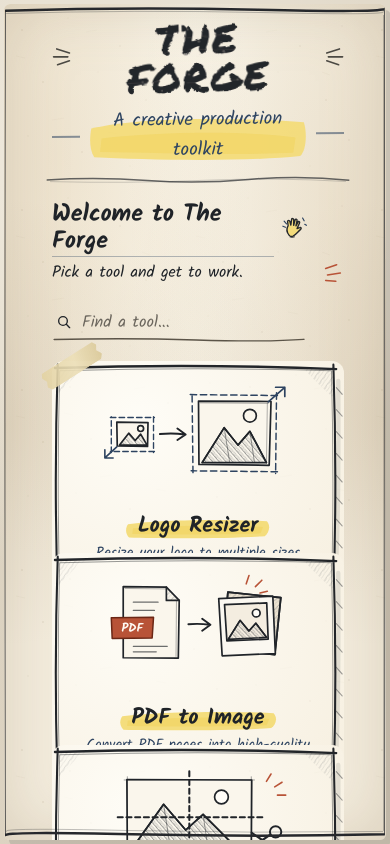
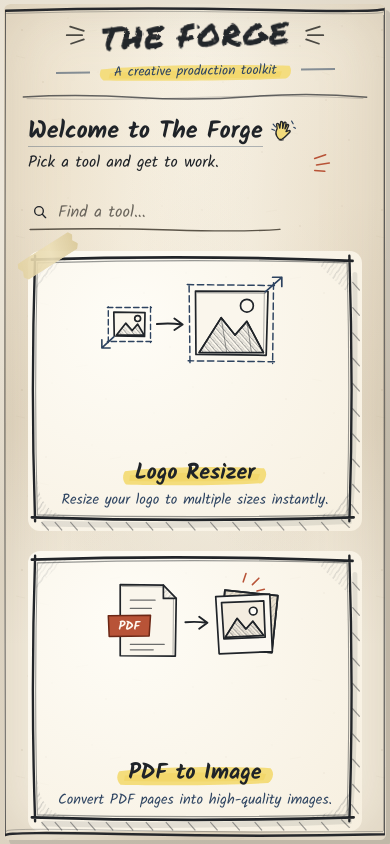
Before and after one commit to Kotaru27/The-Forge, a React (Vite) app: page /#/home in a window 390 px wide. Built offline with nearby package versions, Linux system fonts and the light colour scheme; a web font is replaced by a local one; what pica would draw is missing.

Commit message:
fix(home): prevent card and description overlap on laptop and narrow viewports

```diff
--- a/src/sketchbook-theme.css
+++ b/src/sketchbook-theme.css
@@ -2009,6 +2009,91 @@
   color: var(--sk-text-danger) !important;
 }
 
+
+/* =========================================================
+ * HOME RESPONSIVENESS — keep the illustrated cards in their
+ * own rows on narrower laptop screens; scroll, never overlap.
+ * ========================================================= */
+.forge-ctk-ui.forge-sketch-ui .sketch-home {
+  height: 100%;
+  min-height: 0;
+  min-width: 0;
+  overflow-x: hidden;
+  overflow-y: auto;
+}
+
+.forge-ctk-ui.forge-sketch-ui .sketch-home-grid {
+  grid-auto-rows: minmax(280px, auto) !important;
+  align-items: stretch;
+  row-gap: 24px !important;
+}
+
+.forge-ctk-ui.forge-sketch-ui .sketch-home-grid > .sketch-card-slot {
+  min-height: 0;
+}
+
+.forge-ctk-ui.forge-sketch-ui .sketch-home-grid .sketch-tool-card {
+  height: auto !important;
+  min-height: 280px;
+  justify-content: space-between;
+}
+
+.forge-ctk-ui.forge-sketch-ui .sketch-home-grid .sketch-card-art {
+  flex: 0 0 112px;
+  min-height: 0;
+}
+
+.forge-ctk-ui.forge-sketch-ui .sketch-home-grid .sketch-card-body {
+  flex: 0 0 auto;
+  min-width: 0;
+}
+
+.forge-ctk-ui.forge-sketch-ui .sketch-home-grid .sketch-card-desc {
+  display: block;
+  max-width: 100%;
+  overflow-wrap: break-word;
+}
+
+/* Filtered cards need genuine auto-width tracks, not twelve narrow
+   implicit tracks inherited from the default 4 + 3 composition. */
+.forge-ctk-ui.forge-sketch-ui .sketch-home-grid.is-filtered {
+  grid-template-columns: repeat(auto-fill, minmax(min(100%, 260px), 1fr)) !important;
+}
+.forge-ctk-ui.forge-sketch-ui .sketch-home-grid.is-filtered > .sketch-card-slot {
+  grid-column: auto !important;
+}
+
+/* Laptop / smaller windows: two generous columns rather than four
+   crowded cards. Preserve 4 + 3 on genuinely wide desktop screens. */
+@media (max-width: 1380px) and (min-width: 741px) {
+  .forge-ctk-ui.forge-sketch-ui .sketch-home-grid:not(.is-filtered) > .sketch-card-slot {
+    grid-column: span 6 !important;
+  }
+  .forge-ctk-ui.forge-sketch-ui .sketch-home-grid:not(.is-filtered) > .sketch-slot-ad-downloader {
+    grid-column: 4 / span 6 !important;
+  }
+}
+
+/* Narrow windows and portrait screens: one card per row, with the
+   original illustration, lettering and handwritten highlights intact. */
+@media (max-width: 740px) {
+  .forge-ctk-ui.forge-sketch-ui .sketch-home {
+    padding: 12px 18px 44px !important;
+  }
+  .forge-ctk-ui.forge-sketch-ui .sketch-home-grid:not(.is-filtered) > .sketch-card-slot {
+    grid-column: span 12 !important;
+  }
+  .forge-ctk-ui.forge-sketch-ui .sketch-home-grid {
+    row-gap: 20px !important;
+  }
+  .forge-ctk-ui.forge-sketch-ui .sketch-hero-center h1 {
+    font-size: clamp(30px, 8vw, 46px);
+  }
+  .forge-ctk-ui.forge-sketch-ui .sketch-subtitle {
+    font-size: clamp(13px, 3.5vw, 18px);
+  }
+}
+
 @media (prefers-reduced-motion: reduce) {
   .forge-app.forge-sketch-ui * {
     transition-duration: 0s !important;
```
